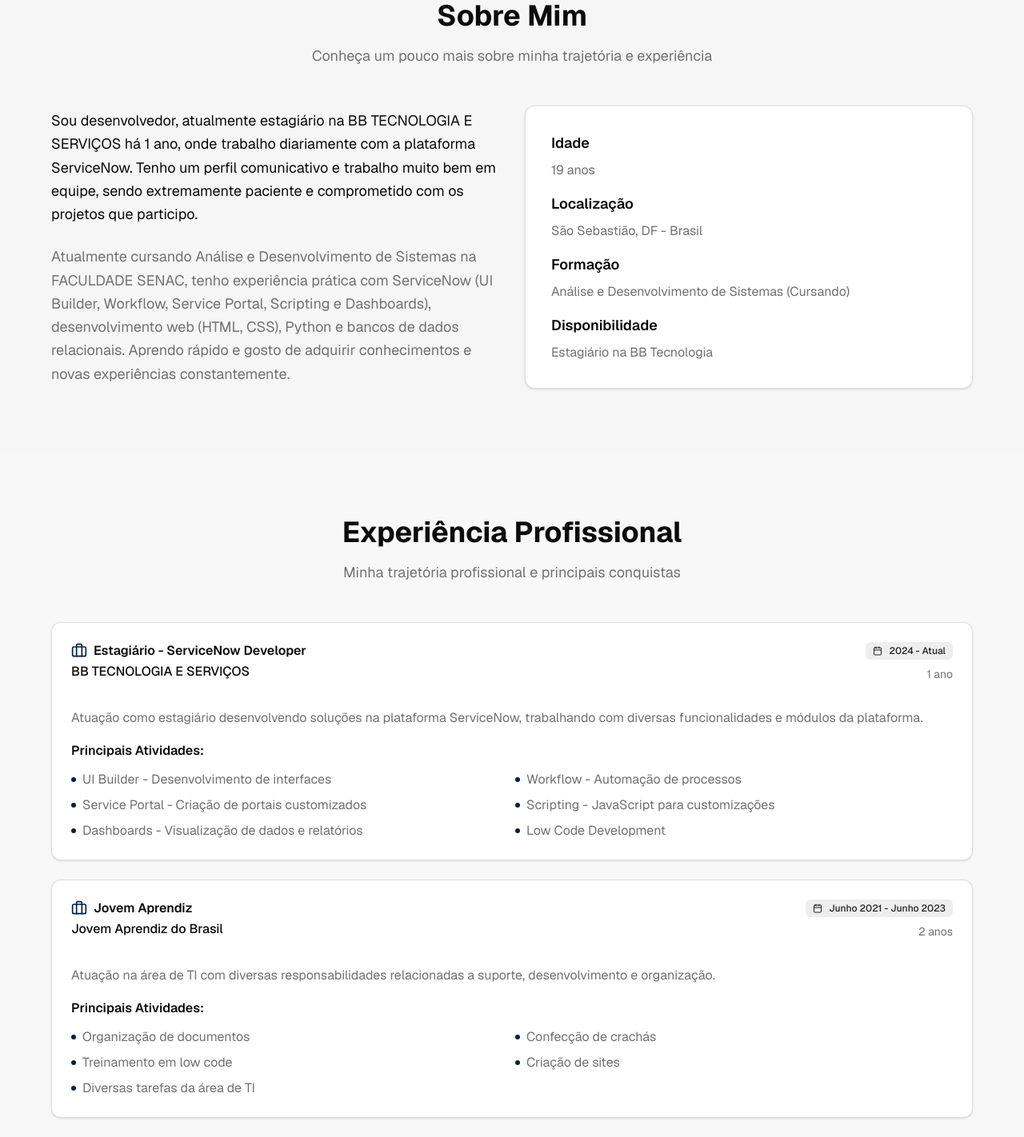
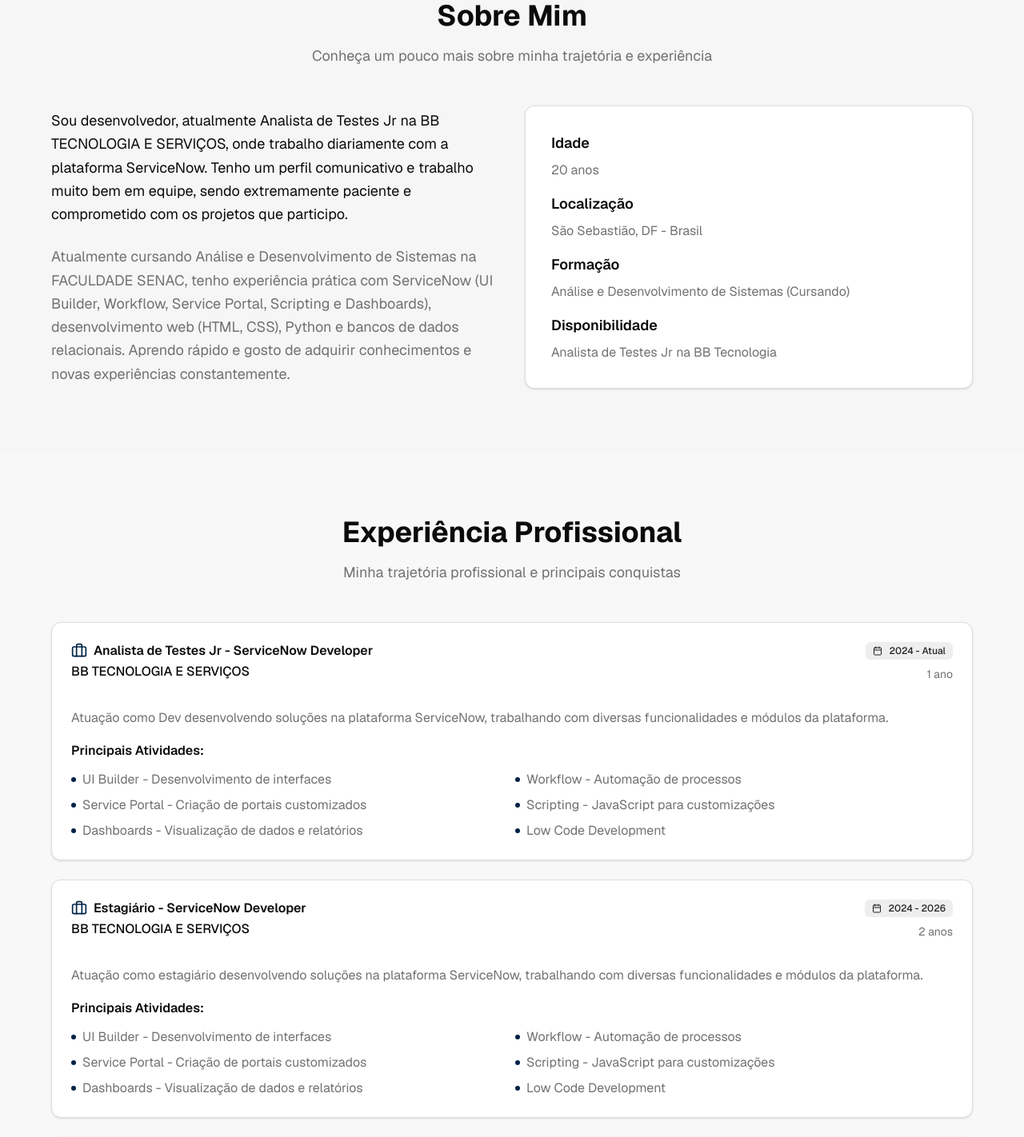
Before and after one commit to leonardooliveira9/portfolio-web, a Next.js app: page / in a window 1280 px wide. Shown: the part 880-2302 px from the top of the page at 80% size. Built offline with nearby package versions, Linux system fonts and the light colour scheme.

Commit message:
Atualização de cargo

```diff
--- a/components/about.tsx
+++ b/components/about.tsx
@@ -15,7 +15,7 @@ export function About() {
           <div className="grid md:grid-cols-2 gap-8 items-center">
             <div className="space-y-6">
               <p className="text-lg leading-relaxed">
-                Sou desenvolvedor, atualmente estagiário na BB TECNOLOGIA E SERVIÇOS há 1 ano, onde
+                Sou desenvolvedor, atualmente Analista de Testes Jr na BB TECNOLOGIA E SERVIÇOS, onde
                 trabalho diariamente com a plataforma ServiceNow. Tenho um perfil comunicativo e trabalho muito bem em
                 equipe, sendo extremamente paciente e comprometido com os projetos que participo.
               </p>
@@ -31,7 +31,7 @@ export function About() {
               <div className="space-y-4">
                 <div>
                   <h3 className="font-semibold text-lg mb-2">Idade</h3>
-                  <p className="text-muted-foreground">19 anos</p>
+                  <p className="text-muted-foreground">20 anos</p>
                 </div>
                 <div>
                   <h3 className="font-semibold text-lg mb-2">Localização</h3>
@@ -43,7 +43,7 @@ export function About() {
                 </div>
                 <div>
                   <h3 className="font-semibold text-lg mb-2">Disponibilidade</h3>
-                  <p className="text-muted-foreground">Estagiário na BB Tecnologia</p>
+                  <p className="text-muted-foreground">Analista de Testes Jr na BB Tecnologia</p>
                 </div>
               </div>
             </Card>
--- a/components/experience.tsx
+++ b/components/experience.tsx
@@ -5,8 +5,24 @@ import { Briefcase, Calendar } from "lucide-react"
 const experiences = [
   {
     company: "BB TECNOLOGIA E SERVIÇOS",
+    role: "Analista de Testes Jr - ServiceNow Developer",
+    period: "2024 - Atual",
+    description:
+      "Atuação como Dev desenvolvendo soluções na plataforma ServiceNow, trabalhando com diversas funcionalidades e módulos da plataforma.",
+    highlights: [
+      "UI Builder - Desenvolvimento de interfaces",
+      "Workflow - Automação de processos",
+      "Service Portal - Criação de portais customizados",
+      "Scripting - JavaScript para customizações",
+      "Dashboards - Visualização de dados e relatórios",
+      "Low Code Development",
+    ],
+    duration: "1 ano",
+  },
+  {
+    company: "BB TECNOLOGIA E SERVIÇOS",
     role: "Estagiário - ServiceNow Developer",
-    period: "2024 - Atual",
+    period: "2024 - 2026",
     description:
       "Atuação como estagiário desenvolvendo soluções na plataforma ServiceNow, trabalhando com diversas funcionalidades e módulos da plataforma.",
     highlights: [
@@ -17,7 +33,7 @@ const experiences = [
       "Dashboards - Visualização de dados e relatórios",
       "Low Code Development",
     ],
-    duration: "1 ano",
+    duration: "2 anos",
   },
   {
     company: "Jovem Aprendiz do Brasil",
--- a/components/hero.tsx
+++ b/components/hero.tsx
@@ -23,7 +23,7 @@ export function Hero() {
               </span>
             </h1>
             <p className="text-xl sm:text-2xl text-muted-foreground max-w-2xl mx-auto text-balance">
-              Estagiário em ServiceNow | Desenvolvedor  | Análise e Desenvolvimento de Sistemas
+              Analsita de Testes Jr em ServiceNow | Desenvolvedor  | Análise e Desenvolvimento de Sistemas
             </p>
           </div>
 
```
